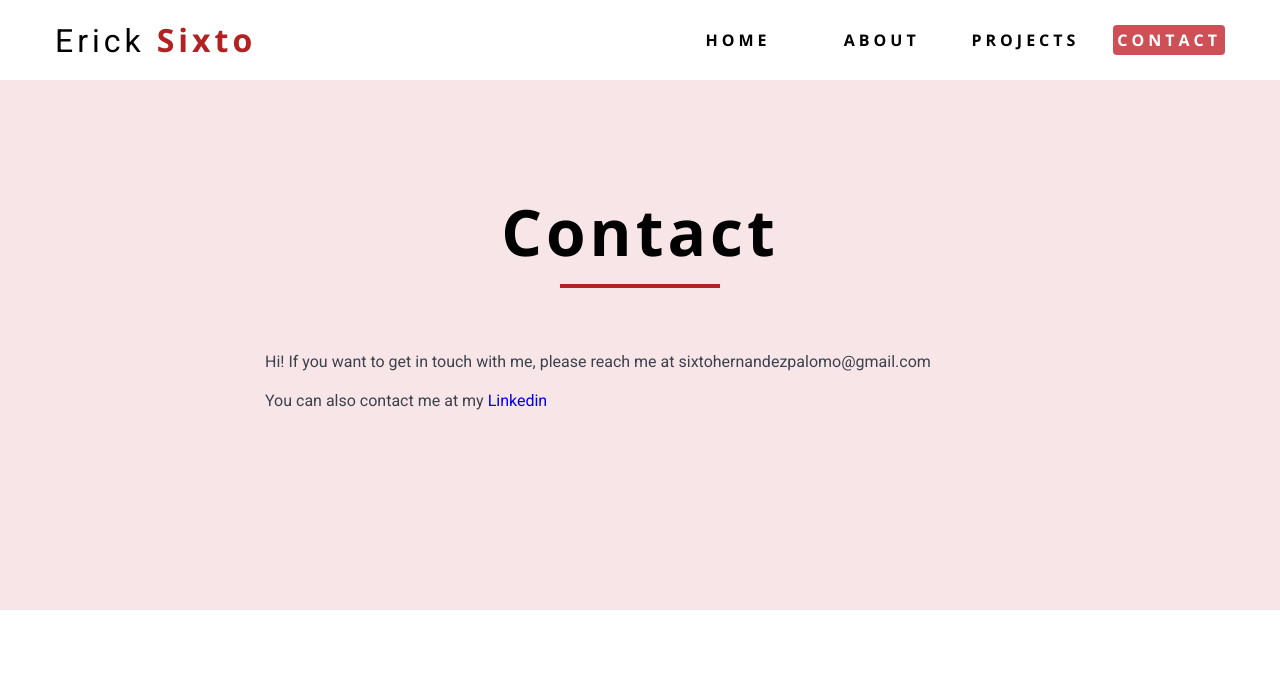
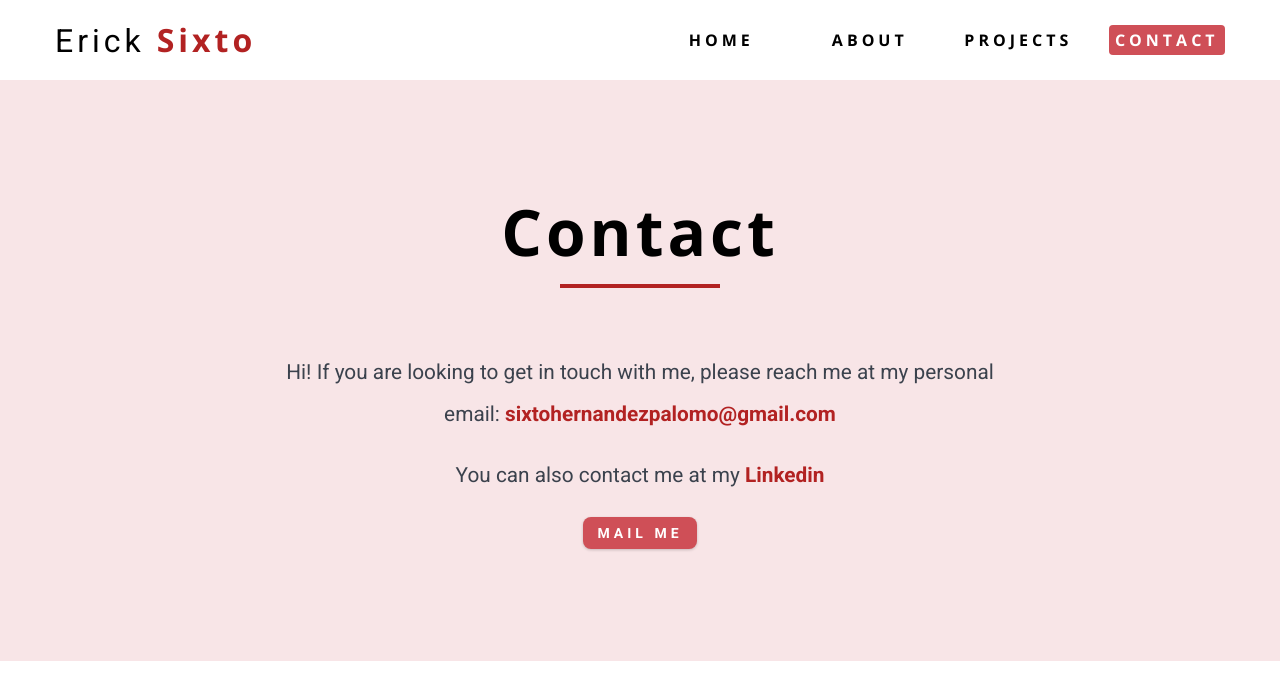
Before and after one commit to Ksquare-University/ericksixto-porftoliopage, a React (Create React App) app: page /contact in a window 1280 px wide. Shown: the top 700 px of the page. Built offline with nearby package versions, Linux system fonts and the light colour scheme.

Commit message:
Contact page, buttons styles and home animation text

```diff
--- a/src/component/button/button.styles.scss
+++ b/src/component/button/button.styles.scss
@@ -13,4 +13,9 @@ a.button {
   box-shadow: 0 1px 3px rgba(0, 0, 0, 0.2);
   border-radius: 0.5rem;
   color: white;
+  transition: $transition;
+
+  &:hover{
+    background: $color-primary;
+  }
 }
--- a/src/component/header/header.styles.scss
+++ b/src/component/header/header.styles.scss
@@ -89,7 +89,7 @@ header.page-header {
         &.contact{
           background-color: $color-primary-light;
           color: white;
-          padding: .25rem;
+          padding: .25rem .4rem;
           border-radius: .25rem;
 
           &:hover{
--- a/src/pages/contact.jsx
+++ b/src/pages/contact.jsx
@@ -1,5 +1,5 @@
 import React from "react";
-import "./contact.styles.scss"
+import "./contact.styles.scss";
 
 const Contact = () => {
   return (
@@ -11,15 +11,28 @@ const Contact = () => {
 
       <div className="section-center page-info">
         <p>
-          Hi! If you want to get in touch with me, please reach me at{" "}
+          Hi! If you are looking to get in touch with me, please reach me at my
+          personal email:{" "}
           <span className="highlight">sixtohernandezpalomo@gmail.com</span>
         </p>
         <p>
           You can also contact me at my{" "}
-          <a className="highlight" href="www.linkedin.com/in/sixto-hernandez">
+          <a
+            className="highlight"
+            href="https://www.linkedin.com/in/sixto-hernandez"
+            target="_blank"
+            rel="noopener noreferrer"
+          >
             Linkedin
           </a>
         </p>
+
+        <a
+          className="button"
+          href="mailto:sixtohernandezpalomo@email.com?subject=I would like to hire you"
+        >
+          Mail Me
+        </a>
       </div>
     </section>
   );
--- a/src/pages/contact.styles.scss
+++ b/src/pages/contact.styles.scss
@@ -18,9 +18,21 @@
     }
   }
 
-  .page-info{
-      max-width: 750px;
-      width: 90vw;
-      margin: 0 auto;
+  .page-info {
+    max-width: 750px;
+    width: 90vw;
+    margin: 0 auto;
+    text-align: center;
+
+    p {
+      font-size: 1.3em;
+      line-height: 2;
+
+      .highlight {
+        color: $color-primary;
+        font-weight: bold;
+      }
+    }
+
   }
 }
--- a/src/pages/home.styles.scss
+++ b/src/pages/home.styles.scss
@@ -31,6 +31,11 @@
       h4 {
         text-transform: capitalize;
         color: $color-primary-light;
+
+        &:hover {
+          transition: all 0.3s cubic-bezier(0, 0, 0.23, 1);
+          color: $color-primary;
+        }
       }
 
       .hero-btn {
```
